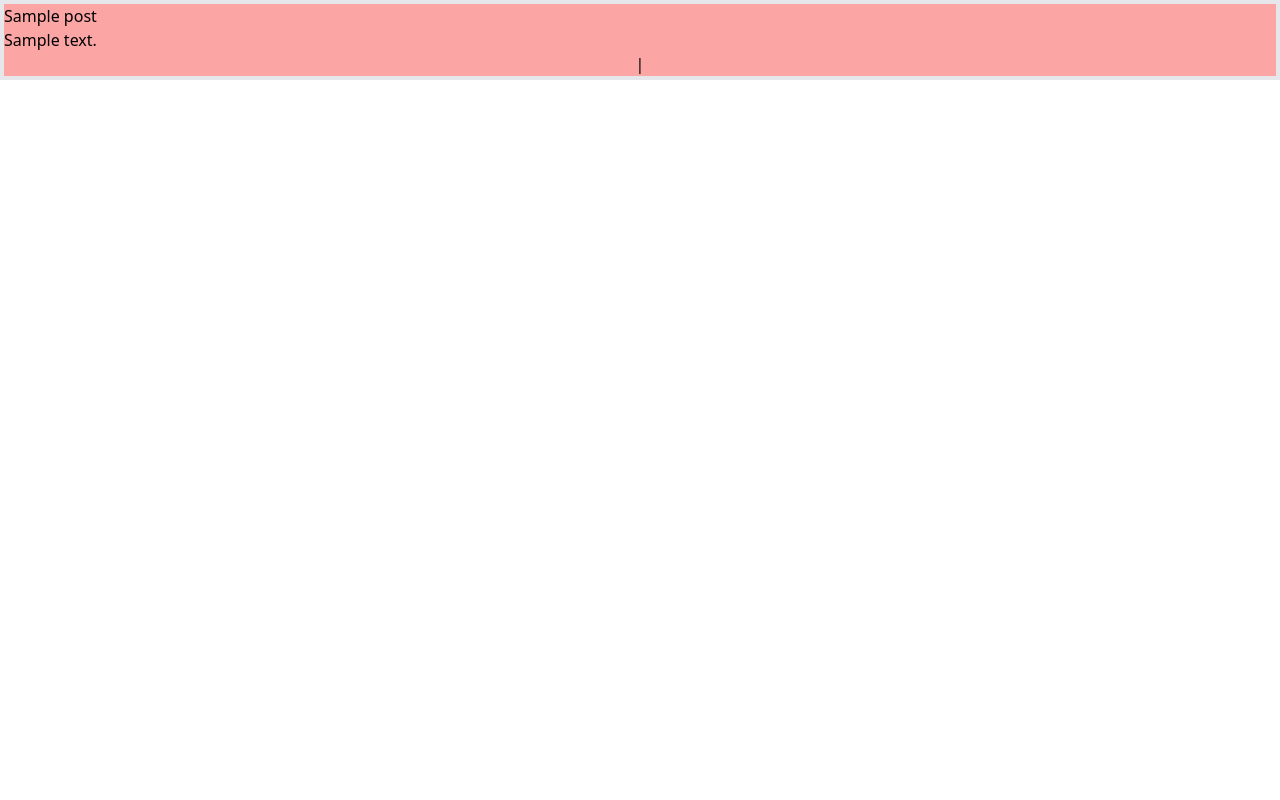
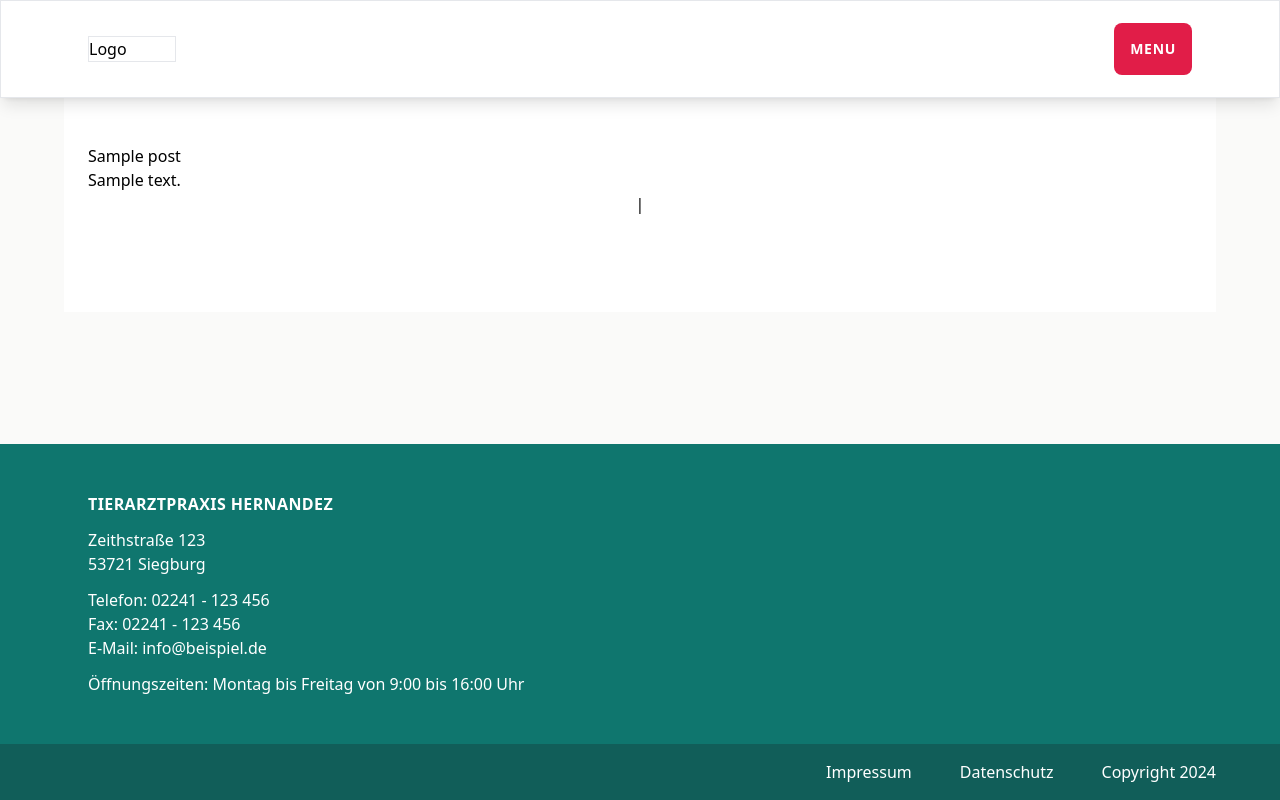
Before and after one commit to Schaeferjo/wordpress_sandbox, a WordPress theme: template themes/newtheme/index.php in a window 1280 px wide. Run offline with PHP 8.4 and a stand-in for WordPress, Linux system fonts and the light colour scheme; the site name, menu and one post (Sample post) are stand-ins, and other content is empty.

Commit message:
feat: initial basic layout

```diff
--- /dev/null
+++ b/themes/newtheme/footer.php
@@ -0,0 +1,23 @@
+<footer class="bg-teal-700 text-white">
+	<div class="max-w-6xl w-full mx-auto py-12 px-6">
+		<span class="block pb-3 uppercase tracking-wide font-bold">Tierarztpraxis Hernandez</span>
+		<span class="block pb-3">
+			Zeithstraße 123<br>
+			53721 Siegburg</span>
+
+
+
+		<span class="block pb-3">Telefon: 02241 - 123 456<br>
+		Fax: 02241 - 123 456<br>
+		E-Mail: info@beispiel.de</span>
+		Öffnungszeiten: Montag bis Freitag von 9:00 bis 16:00 Uhr
+	</div>
+
+	<div class="w-full bg-teal-800 px-6">
+		<div class="max-w-6xl w-full mx-auto py-4 flex gap-x-12 justify-end">
+			<a href="#" class="">Impressum</a>	<a href="#" class="">Datenschutz</a>
+			<span>Copyright <?php echo date("Y"); ?>
+</span>
+		</div>
+	</div>
+</footer>
--- /dev/null
+++ b/themes/newtheme/header.php
@@ -0,0 +1,12 @@
+<header class="border fixed w-full mb-12 z-10 bg-white shadow-lg">
+<div class="max-w-6xl w-full h-24 mx-auto px-6 flex items-center">
+		<div id="logo" class="border pr-12 flex justify-center items-center">
+
+		<span>Logo</span>
+
+	</div>
+		<div id="navigation" class="grow flex justify-end">
+			<button class="p-4 bg-rose-600 text-white rounded-lg font-bold uppercase text-sm tracking-wider">Menu</button>
+		</div>
+	</div>
+</header>
--- a/themes/newtheme/index.php
+++ b/themes/newtheme/index.php
@@ -1,43 +1,34 @@
 <!DOCTYPE html PUBLIC "-//W3C//DTD XHTML 1.0 Transitional//DE" "http://www.w3.org/TR/xhtml1/DTD/xhtml1-transitional.dtd">
 <html xmlns="http://www.w3.org/1999/xhtml" lang="de">
 <head profile="http://gmpg.org/xfn/11">
-
+   <title><?php wp_title(); ?> - <?php bloginfo('name'); ?></title>
    <meta http-equiv="Content-Type" content="<?php bloginfo('html_type'); ?>; charset=<?php bloginfo('charset'); ?>" />
-
-<title><?php wp_title(); ?> - <?php bloginfo('name'); ?></title>
-
    <link rel="stylesheet" href="<?php bloginfo('stylesheet_url'); ?>" type="text/css" media="screen" />
    <link rel="pingback" href="<?php bloginfo('pingback_url'); ?>" />
+   <?php wp_head(); ?>
+</head>
 
-<?php wp_head(); ?>
 
-</head>
 <body>
+   <div id="wrapper" class="relative flex flex-col h-full min-h-screen justify-between bg-stone-50">
 
-<div id="wrapper">
+   <?php get_header(); ?>
 
-   <div id="header bg-red-400"></div><!-- header -->
-
-   <div id="main" class="bg-red-300 border border-4 ">
-
+   <div id="main" class="relative max-w-6xl w-full mt-24 mb-auto mx-auto bg-white">
+      <div class="pt-12 pb-24 px-6">
          <?php if (have_posts()) : while (have_posts()) : the_post(); ?>
             <h2><a href="<?php the_permalink() ?>"><?php the_title(); ?></a></h2>
             <div class="entry">
                <?php the_content(); ?>
             </div>
          <?php endwhile; ?>
-
             <p align="center"><?php next_posts_link('&laquo; &Auml;ltere Eintr&auml;ge') ?> | <?php previous_posts_link('Neuere Eintr&auml;ge &raquo;') ?></p>
-
          <?php endif; ?>
-
+      </div>
    </div><!-- main -->
 
-   <div id="sidebar"></div><!-- sidebar -->
-
-   <div id="footer"></div><!-- footer -->
+   <?php get_footer(); ?>
 
    </div><!-- wrapper -->
-
 </body>
 </html>
--- a/themes/newtheme/style.css
+++ b/themes/newtheme/style.css
@@ -562,20 +562,295 @@ video {
   --tw-contain-style:  ;
 }
 
+.fixed {
+  position: fixed;
+}
+
+.relative {
+  position: relative;
+}
+
+.z-10 {
+  z-index: 10;
+}
+
+.m-6 {
+  margin: 1.5rem;
+}
+
+.mx-auto {
+  margin-left: auto;
+  margin-right: auto;
+}
+
+.my-12 {
+  margin-top: 3rem;
+  margin-bottom: 3rem;
+}
+
+.mb-12 {
+  margin-bottom: 3rem;
+}
+
+.mb-auto {
+  margin-bottom: auto;
+}
+
+.mt-24 {
+  margin-top: 6rem;
+}
+
+.mb-6 {
+  margin-bottom: 1.5rem;
+}
+
+.block {
+  display: block;
+}
+
+.flex {
+  display: flex;
+}
+
+.h-24 {
+  height: 6rem;
+}
+
+.h-full {
+  height: 100%;
+}
+
+.min-h-screen {
+  min-height: 100vh;
+}
+
+.w-full {
+  width: 100%;
+}
+
+.max-w-6xl {
+  max-width: 72rem;
+}
+
+.grow {
+  flex-grow: 1;
+}
+
+.flex-col {
+  flex-direction: column;
+}
+
+.items-center {
+  align-items: center;
+}
+
+.justify-end {
+  justify-content: flex-end;
+}
+
+.justify-center {
+  justify-content: center;
+}
+
+.justify-between {
+  justify-content: space-between;
+}
+
+.gap-x-2 {
+  -moz-column-gap: 0.5rem;
+       column-gap: 0.5rem;
+}
+
+.gap-x-12 {
+  -moz-column-gap: 3rem;
+       column-gap: 3rem;
+}
+
+.rounded-lg {
+  border-radius: 0.5rem;
+}
+
 .border {
   border-width: 1px;
 }
 
-.border-4 {
-  border-width: 4px;
+.border-black {
+  --tw-border-opacity: 1;
+  border-color: rgb(0 0 0 / var(--tw-border-opacity));
 }
 
-.bg-red-300 {
+.bg-green-700 {
   --tw-bg-opacity: 1;
-  background-color: rgb(252 165 165 / var(--tw-bg-opacity));
+  background-color: rgb(21 128 61 / var(--tw-bg-opacity));
 }
 
-.bg-red-400 {
+.bg-gray-100 {
   --tw-bg-opacity: 1;
-  background-color: rgb(248 113 113 / var(--tw-bg-opacity));
+  background-color: rgb(243 244 246 / var(--tw-bg-opacity));
 }
+
+.bg-neutral-200 {
+  --tw-bg-opacity: 1;
+  background-color: rgb(229 229 229 / var(--tw-bg-opacity));
+}
+
+.bg-white {
+  --tw-bg-opacity: 1;
+  background-color: rgb(255 255 255 / var(--tw-bg-opacity));
+}
+
+.bg-neutral-100 {
+  --tw-bg-opacity: 1;
+  background-color: rgb(245 245 245 / var(--tw-bg-opacity));
+}
+
+.bg-red-500 {
+  --tw-bg-opacity: 1;
+  background-color: rgb(239 68 68 / var(--tw-bg-opacity));
+}
+
+.bg-red-600 {
+  --tw-bg-opacity: 1;
+  background-color: rgb(220 38 38 / var(--tw-bg-opacity));
+}
+
+.bg-neutral-50 {
+  --tw-bg-opacity: 1;
+  background-color: rgb(250 250 250 / var(--tw-bg-opacity));
+}
+
+.bg-teal-700 {
+  --tw-bg-opacity: 1;
+  background-color: rgb(15 118 110 / var(--tw-bg-opacity));
+}
+
+.bg-rose-600 {
+  --tw-bg-opacity: 1;
+  background-color: rgb(225 29 72 / var(--tw-bg-opacity));
+}
+
+.bg-teal-800 {
+  --tw-bg-opacity: 1;
+  background-color: rgb(17 94 89 / var(--tw-bg-opacity));
+}
+
+.bg-stone-50 {
+  --tw-bg-opacity: 1;
+  background-color: rgb(250 250 249 / var(--tw-bg-opacity));
+}
+
+.p-12 {
+  padding: 3rem;
+}
+
+.p-4 {
+  padding: 1rem;
+}
+
+.py-12 {
+  padding-top: 3rem;
+  padding-bottom: 3rem;
+}
+
+.px-2 {
+  padding-left: 0.5rem;
+  padding-right: 0.5rem;
+}
+
+.py-4 {
+  padding-top: 1rem;
+  padding-bottom: 1rem;
+}
+
+.px-6 {
+  padding-left: 1.5rem;
+  padding-right: 1.5rem;
+}
+
+.px-12 {
+  padding-left: 3rem;
+  padding-right: 3rem;
+}
+
+.px-4 {
+  padding-left: 1rem;
+  padding-right: 1rem;
+}
+
+.pr-12 {
+  padding-right: 3rem;
+}
+
+.pt-12 {
+  padding-top: 3rem;
+}
+
+.pb-12 {
+  padding-bottom: 3rem;
+}
+
+.pb-4 {
+  padding-bottom: 1rem;
+}
+
+.pb-6 {
+  padding-bottom: 1.5rem;
+}
+
+.pb-2 {
+  padding-bottom: 0.5rem;
+}
+
+.pb-1 {
+  padding-bottom: 0.25rem;
+}
+
+.pb-3 {
+  padding-bottom: 0.75rem;
+}
+
+.pb-24 {
+  padding-bottom: 6rem;
+}
+
+.text-right {
+  text-align: right;
+}
+
+.text-sm {
+  font-size: 0.875rem;
+  line-height: 1.25rem;
+}
+
+.font-bold {
+  font-weight: 700;
+}
+
+.uppercase {
+  text-transform: uppercase;
+}
+
+.tracking-wider {
+  letter-spacing: 0.05em;
+}
+
+.tracking-wide {
+  letter-spacing: 0.025em;
+}
+
+.text-white {
+  --tw-text-opacity: 1;
+  color: rgb(255 255 255 / var(--tw-text-opacity));
+}
+
+.shadow-xl {
+  --tw-shadow: 0 20px 25px -5px rgb(0 0 0 / 0.1), 0 8px 10px -6px rgb(0 0 0 / 0.1);
+  --tw-shadow-colored: 0 20px 25px -5px var(--tw-shadow-color), 0 8px 10px -6px var(--tw-shadow-color);
+  box-shadow: var(--tw-ring-offset-shadow, 0 0 #0000), var(--tw-ring-shadow, 0 0 #0000), var(--tw-shadow);
+}
+
+.shadow-lg {
+  --tw-shadow: 0 10px 15px -3px rgb(0 0 0 / 0.1), 0 4px 6px -4px rgb(0 0 0 / 0.1);
+  --tw-shadow-colored: 0 10px 15px -3px var(--tw-shadow-color), 0 4px 6px -4px var(--tw-shadow-color);
+  box-shadow: var(--tw-ring-offset-shadow, 0 0 #0000), var(--tw-ring-shadow, 0 0 #0000), var(--tw-shadow);
+}
```
Also changed, not shown: package-lock.json, themes/newtheme/screenshot.png (added). Lines whose indentation alone changed are shown as unchanged.
